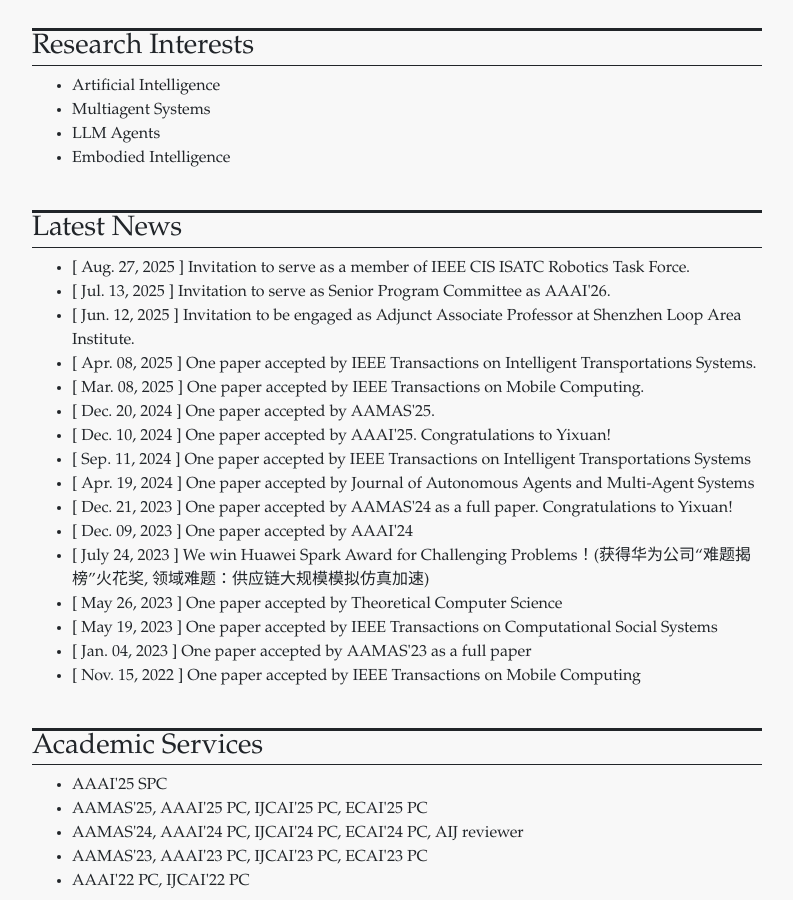
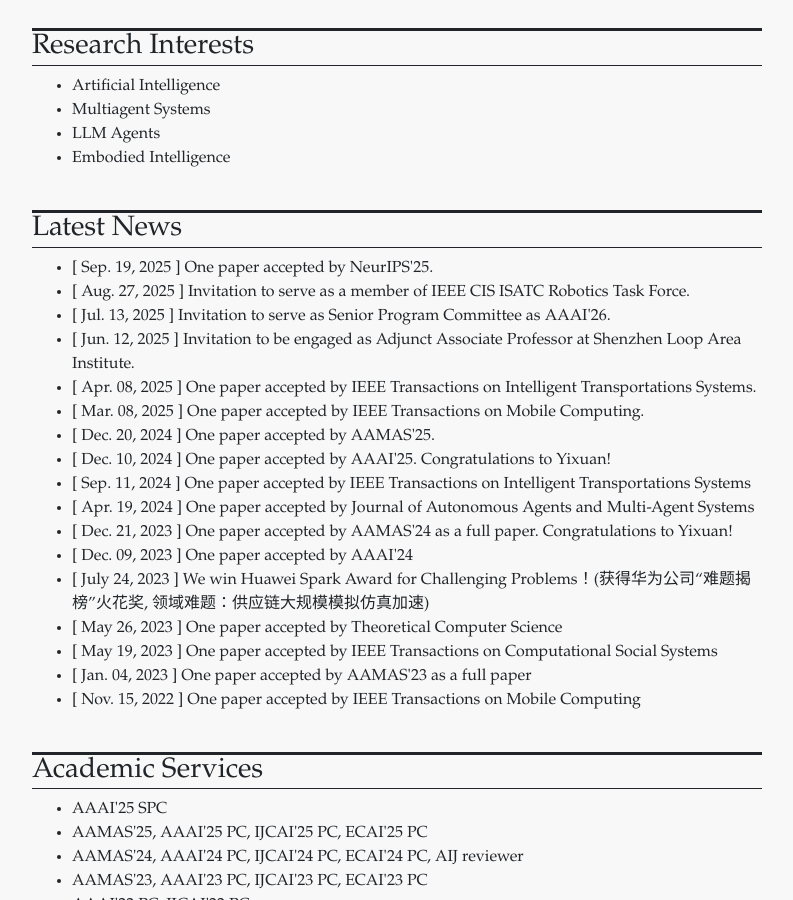
Before and after one commit to wanyuanwang/wanyuanwang.github.io, a Jekyll site: the page built from index.html, in a window 1280 px wide and 900 px high, scrolled down 697 px. Shown: the whole window, without its empty margins (243-1036 px from the left). Built offline with Jekyll 4.4.1, drawn with Linux system fonts in a browser that asks for light colours.

Commit message:
Update news.yml

```diff
--- a/_data/news.yml
+++ b/_data/news.yml
@@ -1,3 +1,5 @@
+- date: Sep. 19, 2025
+  news: One paper accepted by NeurIPS'25.
 - date: Aug. 27, 2025
   news: Invitation to serve as a member of IEEE CIS ISATC Robotics Task Force.
 - date: Jul. 13, 2025
```
